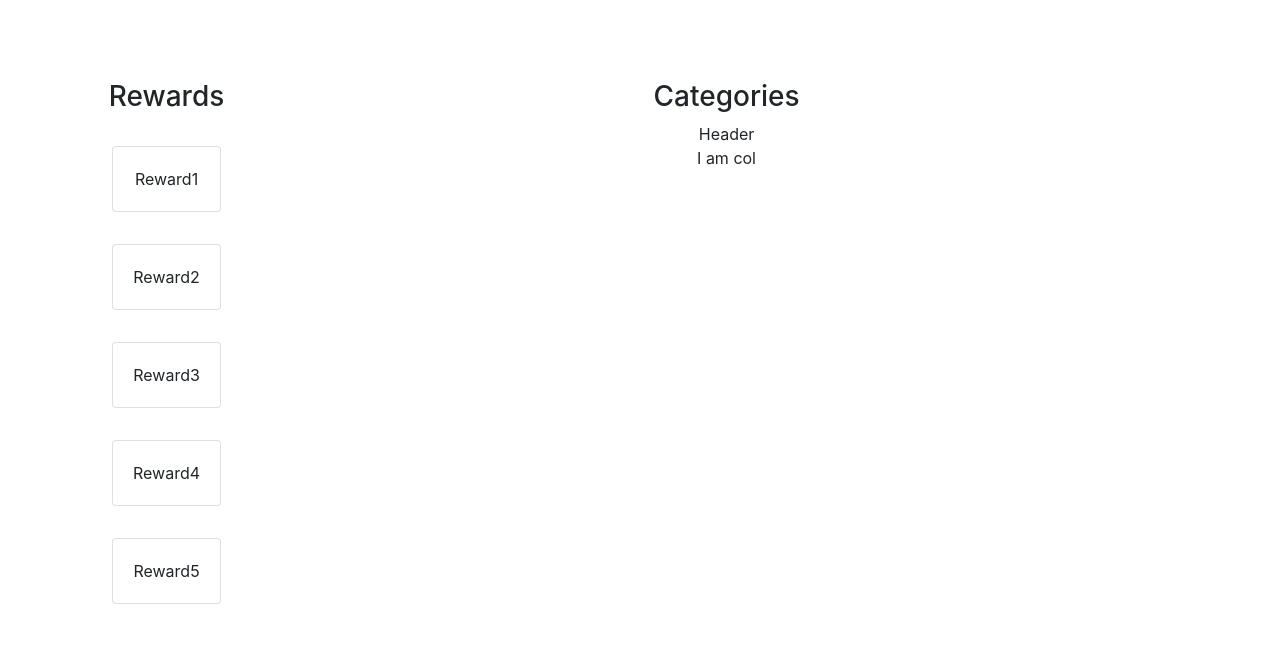
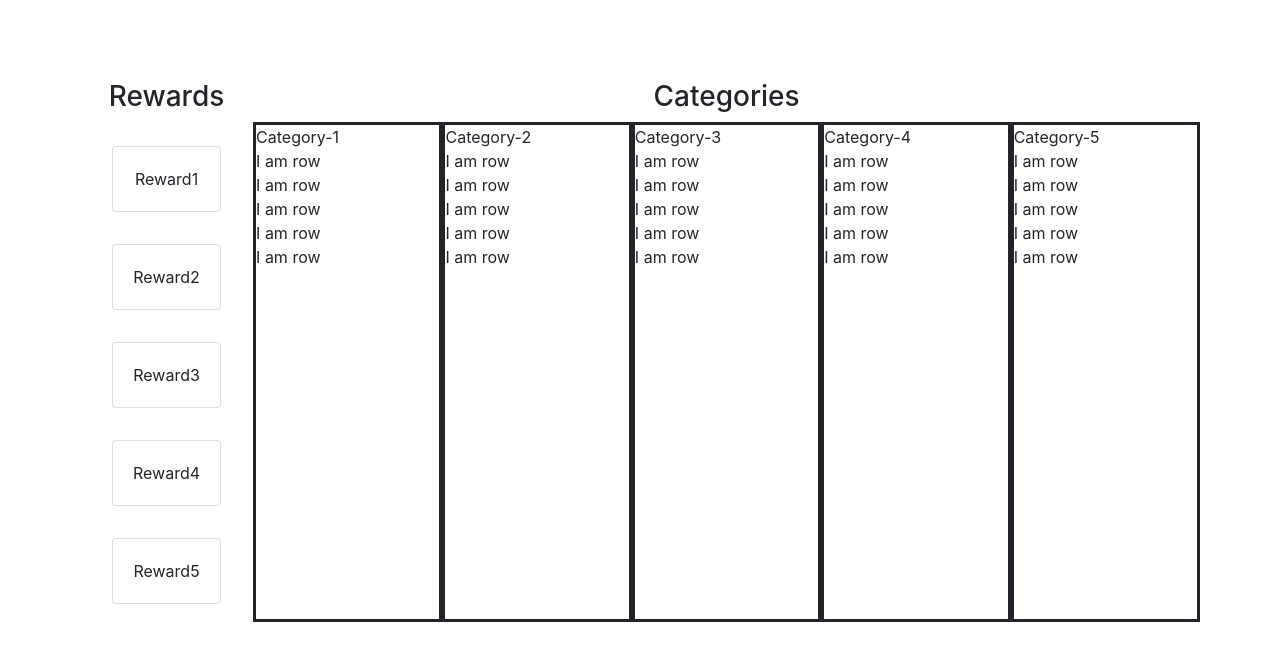
Before and after one commit to suco3693/milesDragnDrop, a React (Create React App) app: page / in a window 1280 px wide. Shown: the top 660 px of the page. Built offline with nearby package versions, Linux system fonts and the light colour scheme.

Commit message:
Base Categories setup

```diff
--- /dev/null
+++ b/src/components/Category/Category.css
@@ -0,0 +1,3 @@
+.catCol {
+    border-style: solid;
+}
--- /dev/null
+++ b/src/components/Category/Category.js
@@ -0,0 +1,14 @@
+import React from 'react';
+import { Row, Col } from 'react-bootstrap';
+import './Category.css';
+
+const Category = (props) => (
+    <Col className='catCol'>
+        <Row>{props.category.header}</Row>
+        {props.category.rewards.map((row, idx) => (
+            <Row key={idx}>I am row</Row>
+        ))}
+    </Col>
+);
+
+export default Category;
--- a/src/components/CategoryContainer/CategoryContainer.css
+++ b/src/components/CategoryContainer/CategoryContainer.css
@@ -0,0 +1,3 @@
+.dragNDropRow {
+    height: 90%;
+}
--- a/src/components/CategoryContainer/CategoryContainer.js
+++ b/src/components/CategoryContainer/CategoryContainer.js
@@ -1,16 +1,17 @@
 import React from 'react';
-import { Container, Row, Col } from 'react-bootstrap';
+import { Container, Row } from 'react-bootstrap';
+import Category from '../Category/Category';
+import './CategoryContainer.css';
 
 const CategoryContainer = (props) => (
     <Container className='justify-content-md-center'>
         <Row className='justify-content-md-center'>
             <h3>Categories</h3>
         </Row>
-        <Row>
-            <Col>Header</Col>
-        </Row>
-        <Row>
-            <Col>I am col</Col>
+        <Row className='dragNDropRow'>
+            {props.categories.map((category, idx) => (
+                <Category category={category} key={idx} />
+            ))}
         </Row>
     </Container>
 );
--- a/src/views/Board/Board.js
+++ b/src/views/Board/Board.js
@@ -7,6 +7,7 @@ class Board extends React.Component {
         super(props);
         this.state = {
             rewards: this.makeRewards(5),
+            categories: this.makeCategories(5),
         };
     }
     makeRewards(rewardNumber) {
@@ -19,11 +20,22 @@ class Board extends React.Component {
         }
         return rewards;
     }
+    makeCategories(numOfCats) {
+        const categories = [];
+        for (var val = 1; val <= numOfCats; val++) {
+            categories.push({
+                header: `Category-${val}`,
+                value: val,
+                rewards: [null, null, null, null, null],
+            });
+        }
+        return categories;
+    }
     render() {
         return (
             <div className='Board'>
                 <RewardContainer rewards={this.state.rewards} />
-                <CategoryContainer />
+                <CategoryContainer categories={this.state.categories} />
             </div>
         );
     }
```
